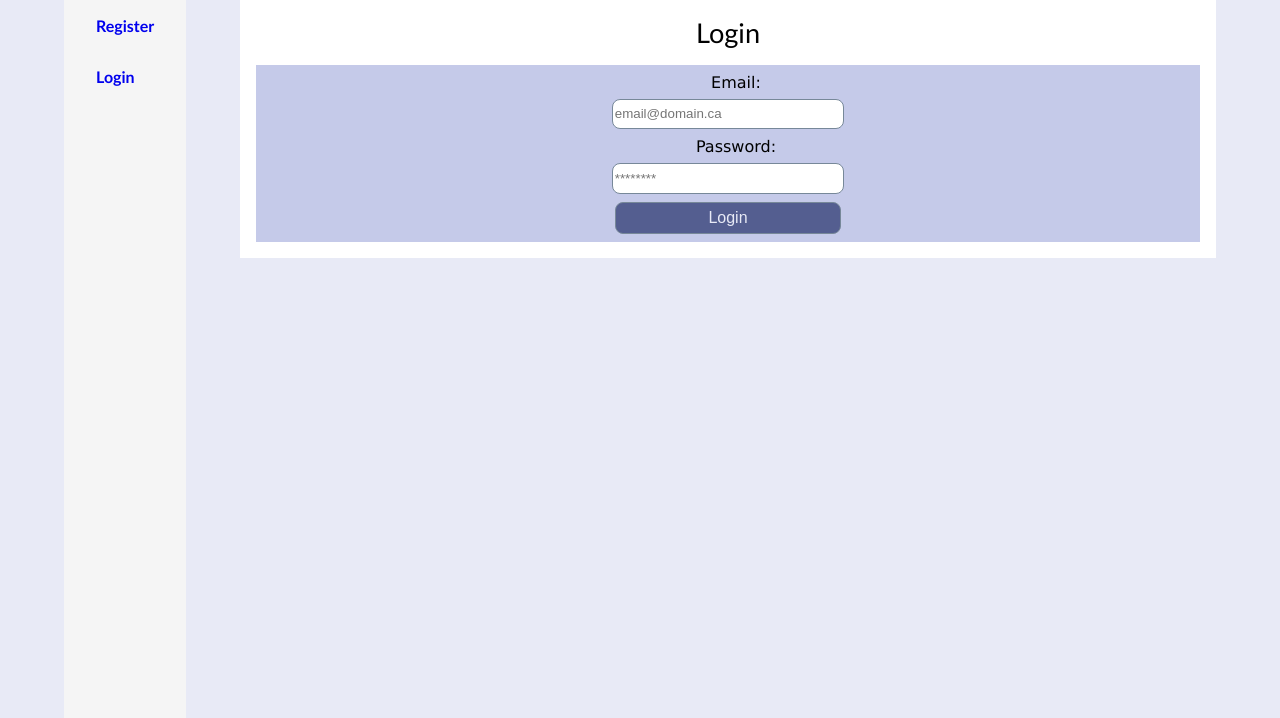
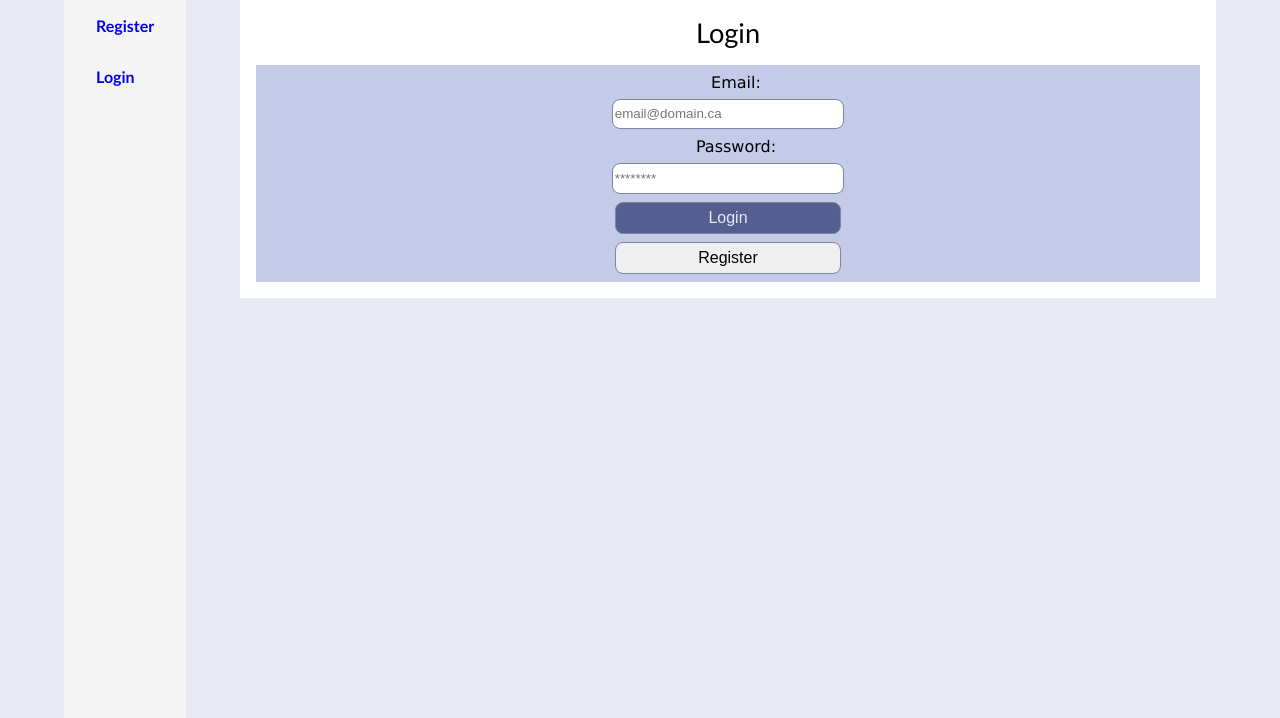
Before and after one commit to itsjustaksh/School, a PHP site: page /login.php in a window 1280 px wide. Shown: the part 82-800 px from the top of the page. Run offline with PHP 8.4, Linux system fonts and the light colour scheme.

Commit message:
Added redirect to register on login page
SYSC 4504

```diff
--- a/4504/Assignment3/connection.php
+++ b/4504/Assignment3/connection.php
@@ -246,6 +246,10 @@ function processLogin(){
         header('Location: logout.php');
     }
 
+    if(isset($_POST['register'])){
+        header('Location: register.php');
+    }
+
     // If attempting to log in, gather info
     if (isset($_POST['login-email'])){
 
--- a/4504/Assignment3/login.php
+++ b/4504/Assignment3/login.php
@@ -64,6 +64,7 @@
                         </label>
                         <input type="password" name="password-box" id="password-box" placeholder="********">
                         <input id="submit-login" type="submit" value="Login" name="login">
+                        <input id="register-btn" type="submit" value="Register" name="register">
                     </div>
                 </fieldset>
             </form>
```
